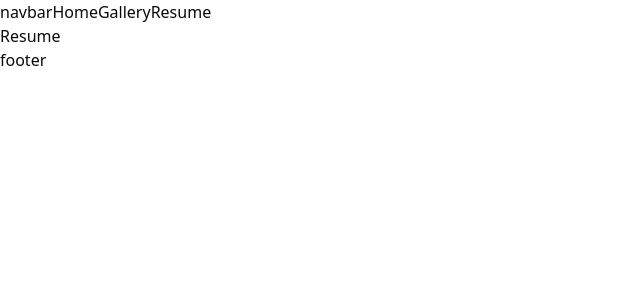
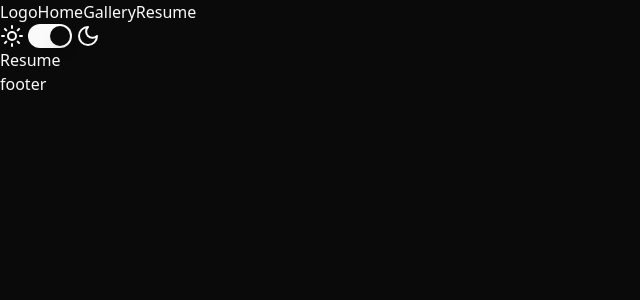
Before and after one commit to elaine331917/elaine331917.github.io, a React (Vite) app: page /resume in a window 1280 px wide. Shown: the top 300 px of the page, without its empty margins (0-640 px from the left). Built offline with nearby package versions, Linux system fonts and the light colour scheme.

Commit message:
configure dark mode toggle

```diff
--- a/src/App.tsx
+++ b/src/App.tsx
@@ -5,10 +5,12 @@ import Gallery from './pages/Gallery';
 import Resume from './pages/Resume';
 import Navbar from './components/navbar';
 import Footer from "./components/footer";
+import { ThemeProvider } from "./components/theme-provider";
 
 export default function App() {
     return (
       <>
+        <ThemeProvider defaultTheme="dark" storageKey="vite-ui-theme">
             <Navbar />
             <Routes>
             <Route path="/" element={<Home/>}/>
@@ -16,6 +18,7 @@ export default function App() {
             <Route path="/resume" element={<Resume/>}/>
             </Routes>
             <Footer />
+        </ThemeProvider>
       </>
     );
 }
--- /dev/null
+++ b/src/components/mode-toggle.tsx
@@ -0,0 +1,19 @@
+import { Moon, Sun } from "lucide-react"
+import { useTheme } from "@/components/theme-provider"
+import { Switch } from "@/components/ui/switch"
+
+export function ModeToggle() {
+  const { theme, setTheme } = useTheme()
+
+  const toggleTheme = () => {
+    setTheme(theme === "light" ? "dark" : "light");
+  };
+
+  return (
+    <div className="flex flex-row items-center gap-1">
+        <Sun />
+        <Switch onCheckedChange={toggleTheme} checked={theme === "dark"} />
+        <Moon />
+    </div>
+  )
+}
--- a/src/components/navbar.tsx
+++ b/src/components/navbar.tsx
@@ -1,14 +1,15 @@
 import { Link } from "react-router-dom";
-
+import { ModeToggle } from "./mode-toggle";
 
 export default function Navbar() {
 
     return (
         <>
-            navbar
+            Logo
             <Link to="/">Home</Link>
             <Link to="/gallery">Gallery</Link>
             <Link to="/resume">Resume</Link>
+            <ModeToggle />
         </>
     )
 }
--- /dev/null
+++ b/src/components/theme-provider.tsx
@@ -0,0 +1,73 @@
+import { createContext, useContext, useEffect, useState } from "react"
+
+type Theme = "dark" | "light" | "system"
+
+type ThemeProviderProps = {
+  children: React.ReactNode
+  defaultTheme?: Theme
+  storageKey?: string
+}
+
+type ThemeProviderState = {
+  theme: Theme
+  setTheme: (theme: Theme) => void
+}
+
+const initialState: ThemeProviderState = {
+  theme: "system",
+  setTheme: () => null,
+}
+
+const ThemeProviderContext = createContext<ThemeProviderState>(initialState)
+
+export function ThemeProvider({
+  children,
+  defaultTheme = "system",
+  storageKey = "vite-ui-theme",
+  ...props
+}: ThemeProviderProps) {
+  const [theme, setTheme] = useState<Theme>(
+    () => (localStorage.getItem(storageKey) as Theme) || defaultTheme
+  )
+
+  useEffect(() => {
+    const root = window.document.documentElement
+
+    root.classList.remove("light", "dark")
+
+    if (theme === "system") {
+      const systemTheme = window.matchMedia("(prefers-color-scheme: dark)")
+        .matches
+        ? "dark"
+        : "light"
+
+      root.classList.add(systemTheme)
+      return
+    }
+
+    root.classList.add(theme)
+  }, [theme])
+
+  const value = {
+    theme,
+    setTheme: (theme: Theme) => {
+      localStorage.setItem(storageKey, theme)
+      setTheme(theme)
+    },
+  }
+
+  return (
+    <ThemeProviderContext.Provider {...props} value={value}>
+      {children}
+    </ThemeProviderContext.Provider>
+  )
+}
+
+export const useTheme = () => {
+  const context = useContext(ThemeProviderContext)
+
+  if (context === undefined)
+    throw new Error("useTheme must be used within a ThemeProvider")
+
+  return context
+}
--- a/src/pages/Home.tsx
+++ b/src/pages/Home.tsx
@@ -1,5 +1,3 @@
-import Navbar from "@/components/navbar"
-
 export default function Home() {
 
     return (
```
Lines whose indentation alone changed are shown as unchanged.
